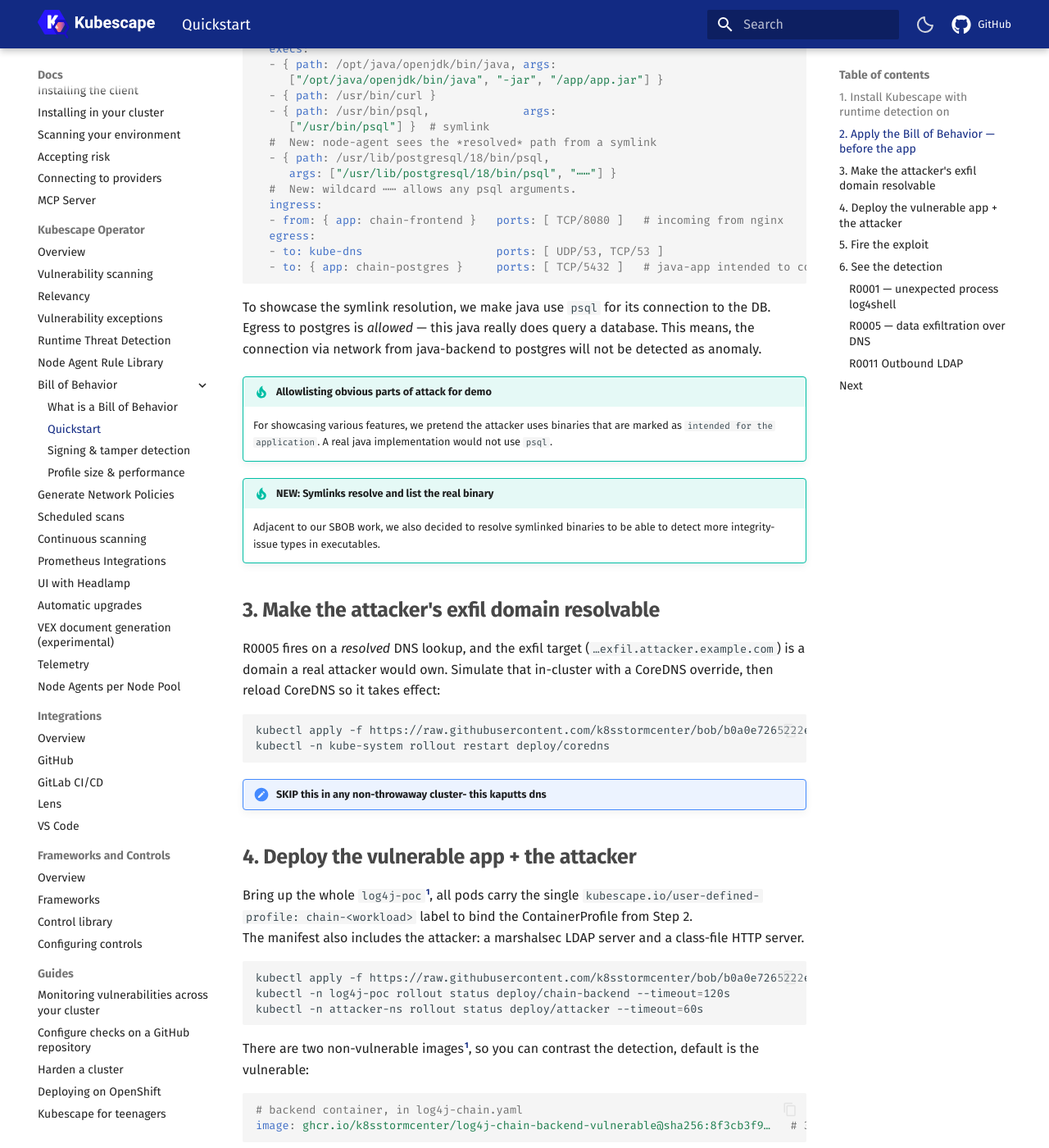
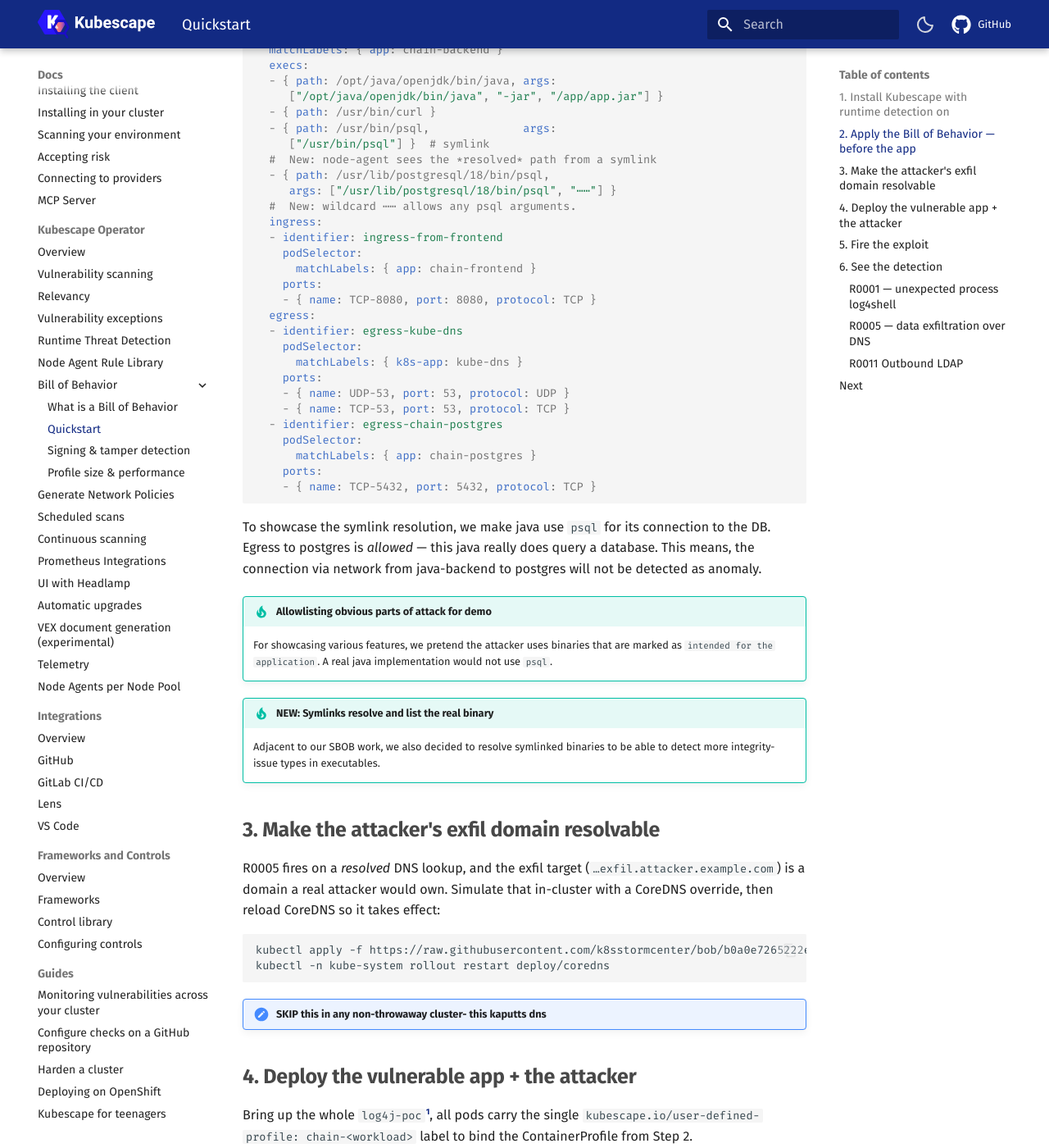
Before and after one commit to kubescape/kubescape.io, an MkDocs documentation site: the page built from docs/docs/operator/bill-of-behavior/quickstart.md, in a window 1280 px wide and 1400 px high, scrolled down 2622 px. Shown: the whole window at 82% size. Built offline with MkDocs 1.6.1 and Material for MkDocs 9.7.7, drawn with Linux system fonts in a browser that asks for light colours; comment, search, counter and statistics services are not loaded; some of the changed text lies outside the part shown.

Commit message:
docs: address review feedback on BoB ContainerProfile walkthrough
- Document amd64 requirement for sbob-rc4 release candidate
- Use structured ContainerProfile ingress/egress spec in quickstart snippet
- Pin log4j-chain.yaml to revision e247f527 containing valid deployment template labels
- Document signer trust limitations in signing and tampering guide
- Identify R1016 as experimental/RC in rule library table
- Update linkcheck inventory with pinned URL

Signed-off-by: Matthias Bertschy <matthias.bertschy@gmail.com>

````diff
--- a/docs/docs/operator/bill-of-behavior/quickstart.md
+++ b/docs/docs/operator/bill-of-behavior/quickstart.md
@@ -101,10 +101,23 @@
      args: ["/usr/lib/postgresql/18/bin/psql", "⋯⋯"] }
   #  New: wildcard ⋯⋯ allows any psql arguments.
   ingress:
-  - from: { app: chain-frontend }   ports: [ TCP/8080 ]   # incoming from nginx
+  - identifier: ingress-from-frontend
+    podSelector:
+      matchLabels: { app: chain-frontend }
+    ports:
+    - { name: TCP-8080, port: 8080, protocol: TCP }
   egress:
-  - to: kube-dns                    ports: [ UDP/53, TCP/53 ]
-  - to: { app: chain-postgres }     ports: [ TCP/5432 ]   # java-app intended to connect to DB
+  - identifier: egress-kube-dns
+    podSelector:
+      matchLabels: { k8s-app: kube-dns }
+    ports:
+    - { name: UDP-53, port: 53, protocol: UDP }
+    - { name: TCP-53, port: 53, protocol: TCP }
+  - identifier: egress-chain-postgres
+    podSelector:
+      matchLabels: { app: chain-postgres }
+    ports:
+    - { name: TCP-5432, port: 5432, protocol: TCP }
 ```
 To showcase the symlink resolution, we make java use `psql` for its connection to the DB.
 Egress to postgres is *allowed* — this java really does query a database. This means, the connection via network from java-backend to postgres
@@ -142,7 +155,7 @@
 **C** `patched` — `ghcr.io/k8sstormcenter/log4j-chain-backend-patched@sha256:cf34e119b720b0a31b5e5d2a7ede0e61eea0c14105c88558d80e7fa2a062290a`
 
 ```bash
-kubectl apply -f https://raw.githubusercontent.com/k8sstormcenter/bob/b0a0e7265222eba8646f4900dff59675c6462a30/example/log4j-chain/log4j-chain.yaml
+kubectl apply -f https://raw.githubusercontent.com/k8sstormcenter/bob/e247f527b830849b3f3a33282479b47b905f7615/example/log4j-chain/log4j-chain.yaml
 kubectl -n log4j-poc rollout status deploy/chain-backend --timeout=120s
 kubectl -n attacker-ns rollout status deploy/attacker --timeout=60s
 ```
````
Also changed, not shown: other parts of docs/docs/operator/bill-of-behavior/quickstart.md (+1 -1 lines), docs/docs/operator/bill-of-behavior/signing-and-tamper.md (+3 -0 lines), docs/docs/operator/node-agent-rule-library.md (+1 -1 lines), 1 other file.
